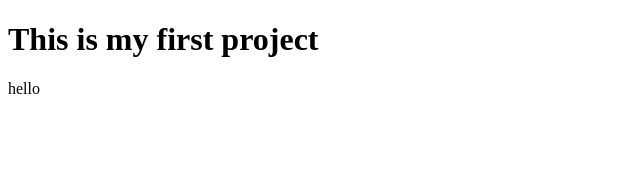
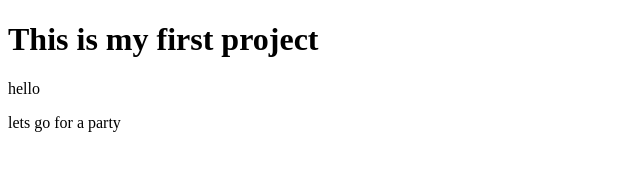
Before and after one commit to dipu52/my-4th-website, a plain HTML site: page index.html in a window 1280 px wide. Shown: the whole page, without its empty margins (0-640 px from the left). Drawn offline with Linux system fonts and the light colour scheme.

Commit message:
party in

```diff
--- a/index.html
+++ b/index.html
@@ -8,5 +8,6 @@
 <body>
     <h1>This is my first project</h1>
     <p>hello</p>
+    <p>lets go for a party</p>
 </body>
 </html>
```
